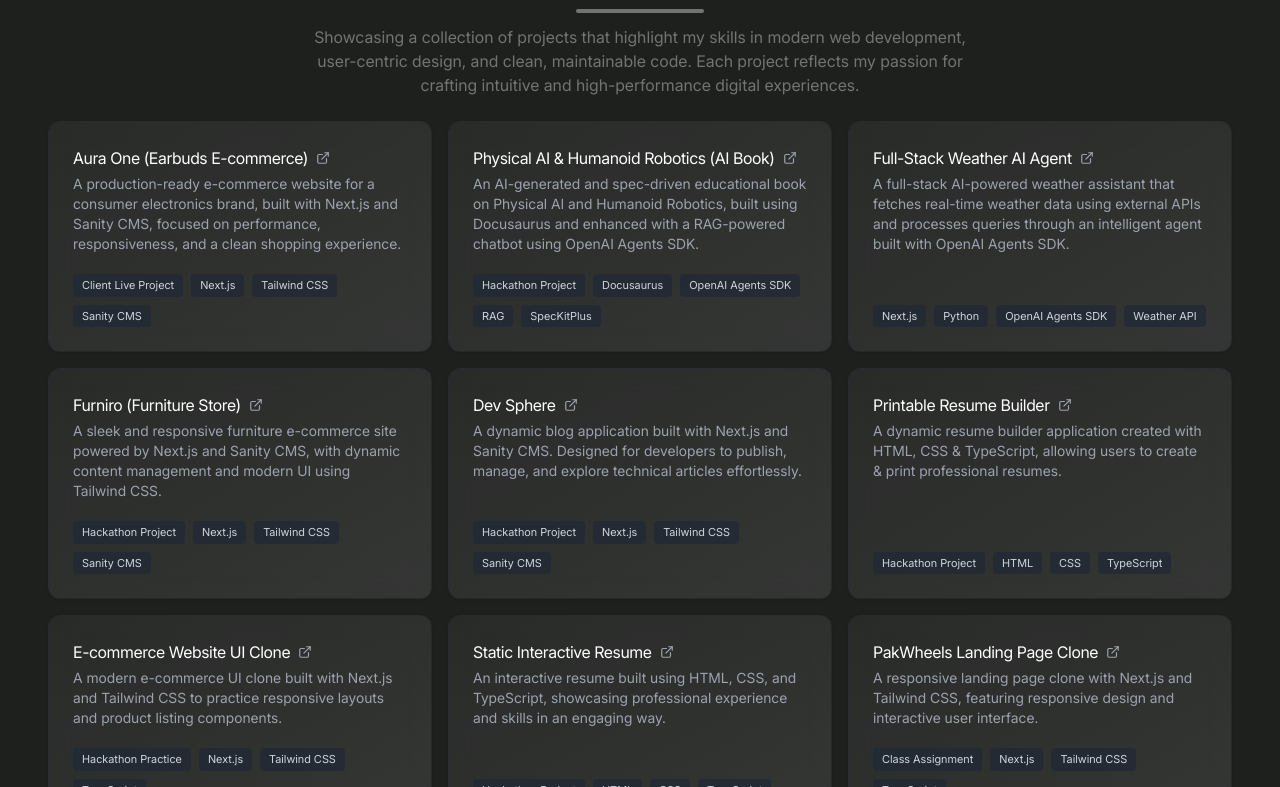
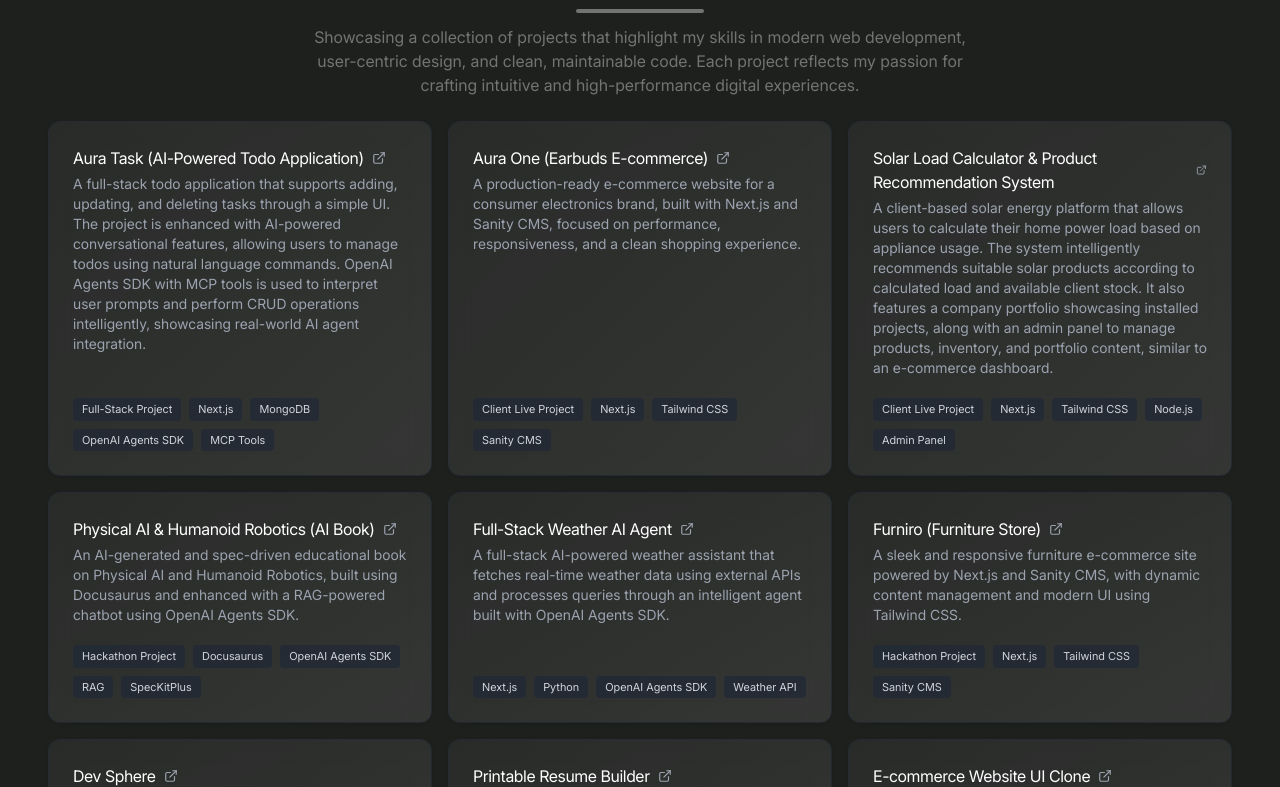
Before and after one commit to ibad363/ibad-portfolio, a Next.js app: page / in a window 1280 px wide. Shown: the part 2633-3420 px from the top of the page. Built offline with nearby package versions, Linux system fonts and the light colour scheme.

Commit message:
Add new projects to resume-data: Aura Task and Solar Load Calculator

```diff
--- a/app/data/resume-data.tsx
+++ b/app/data/resume-data.tsx
@@ -107,6 +107,19 @@ export const RESUME_DATA = {
     ],
     projects: [
         {
+            title: "Aura Task (AI-Powered Todo Application)",
+            techStack: [
+                "Full-Stack Project",
+                "Next.js",
+                "MongoDB",
+                "OpenAI Agents SDK",
+                "MCP Tools",
+            ],
+            description:
+                "A full-stack todo application that supports adding, updating, and deleting tasks through a simple UI. The project is enhanced with AI-powered conversational features, allowing users to manage todos using natural language commands. OpenAI Agents SDK with MCP tools is used to interpret user prompts and perform CRUD operations intelligently, showcasing real-world AI agent integration.",
+            link: "https://aurataskbyibad.vercel.app/",
+        },
+        {
             title: "Aura One (Earbuds E-commerce)",
             techStack: [
                 "Client Live Project",
@@ -118,7 +131,19 @@ export const RESUME_DATA = {
                 "A production-ready e-commerce website for a consumer electronics brand, built with Next.js and Sanity CMS, focused on performance, responsiveness, and a clean shopping experience.",
             link: "https://auraone.pk/",
         },
-
+        {
+            title: "Solar Load Calculator & Product Recommendation System",
+            techStack: [
+                "Client Live Project",
+                "Next.js",
+                "Tailwind CSS",
+                "Node.js",
+                "Admin Panel",
+            ],
+            description:
+                "A client-based solar energy platform that allows users to calculate their home power load based on appliance usage. The system intelligently recommends suitable solar products according to calculated load and available client stock. It also features a company portfolio showcasing installed projects, along with an admin panel to manage products, inventory, and portfolio content, similar to an e-commerce dashboard.",
+            link: "https://zeeshanandbrothers.vercel.app/",
+        },
         {
             title: "Physical AI & Humanoid Robotics (AI Book)",
             techStack: [
```
